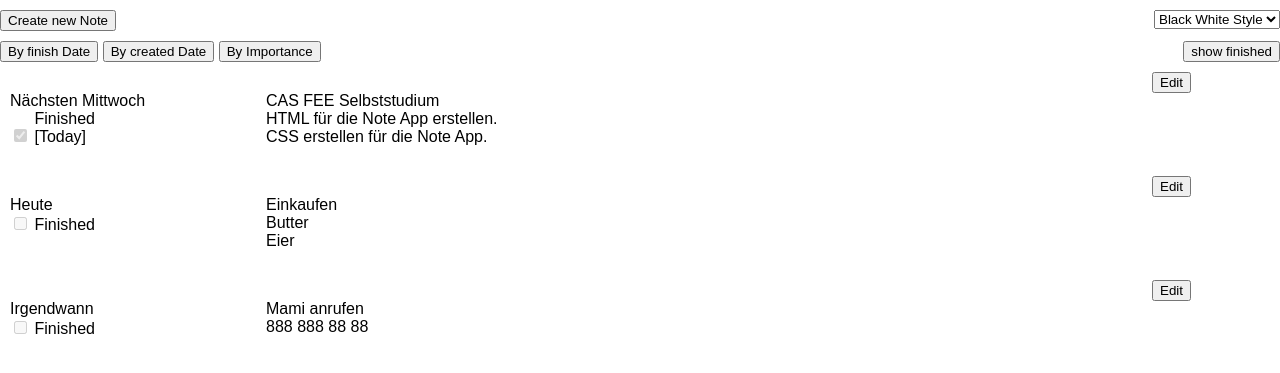
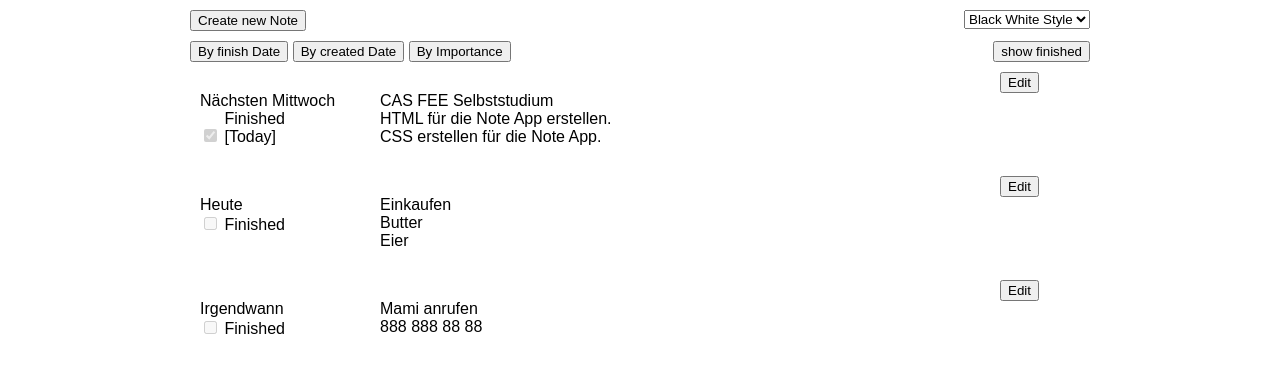
Before and after one commit to judithgull/notes, a web app: file index.html in a window 1280 px wide. Shown: the top 373 px of the page. Run offline with its HTML, style and script files only (its server is not run), Linux system fonts and the light colour scheme.

Commit message:
adds max-width in section notes.

```diff
--- a/css/styles.css
+++ b/css/styles.css
@@ -17,6 +17,11 @@ body {
  *
  * l: layout
  *******************/
+
+.l-site-width {
+    max-width: 900px;
+    margin: 0 auto;
+}
 
 .l-clearfix:after {
     content: ".";
--- a/index.html
+++ b/index.html
@@ -7,7 +7,7 @@
     </head>
     <body>
         <h1 class="is-hidden">Simple Note App</h1>
-        <section>
+        <section class="l-site-width">
             <h2 class="is-hidden">Notes Section</h2>
             <div id="button-bar">
 
```
